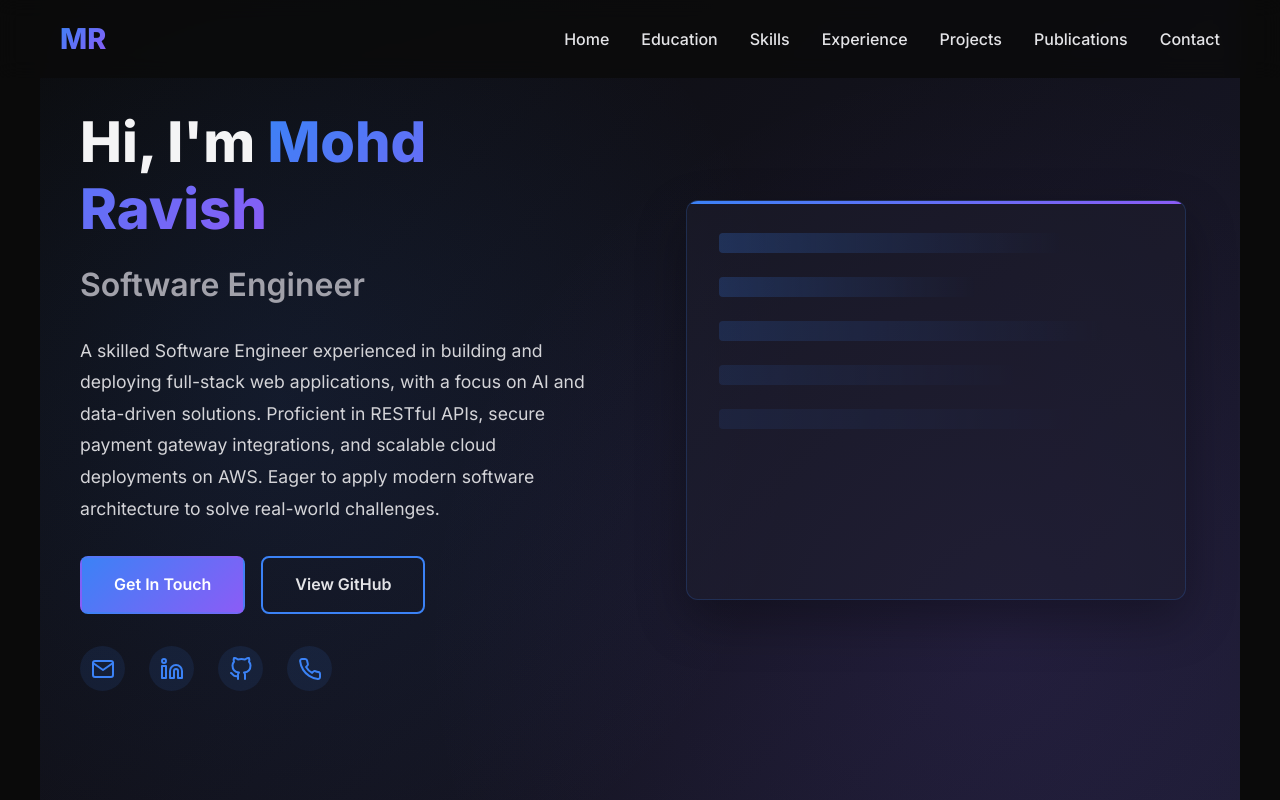
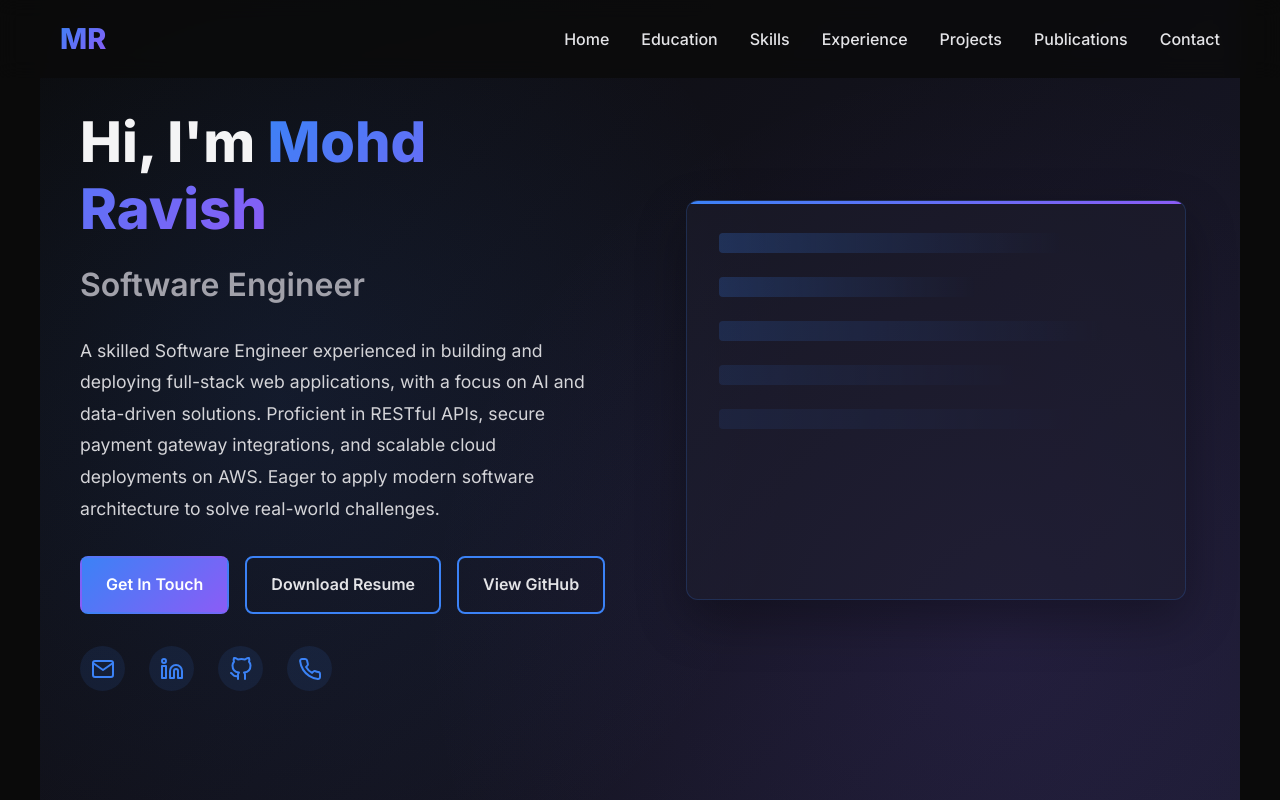
Before and after one commit to mohd-ravish/My-Portfolio, a React (Create React App) app: page / in a window 1280 px wide. Shown: the top 800 px of the page. Built offline with nearby package versions, Linux system fonts and the light colour scheme; the HTML template or start-up script is replaced by a standard one.

Commit message:
add download resume button

```diff
--- a/src/components/Hero.css
+++ b/src/components/Hero.css
@@ -87,7 +87,7 @@
 }
 
 .btn {
-  padding: 0.875rem 2rem;
+  padding: 0.875rem 1.5rem;
   border-radius: 8px;
   font-size: 1rem;
   font-weight: 600;
--- a/src/components/Hero.js
+++ b/src/components/Hero.js
@@ -18,6 +18,13 @@ const Hero = () => {
           </p>
           <div className="hero-buttons">
             <a href="#contact" className="btn btn-primary">Get In Touch</a>
+            <a
+              href="https://drive.google.com/uc?export=download&id=1-8uJvXnT21ivMSIvM2cm6vr8D_58k-Rn"
+              className="btn btn-secondary"
+              download
+            >
+              Download Resume
+            </a>
             <a
               href="https://github.com/mohd-ravish"
               target="_blank"
```
Also changed, not shown: 1 other file (tests, documents, lock files or other folders).
